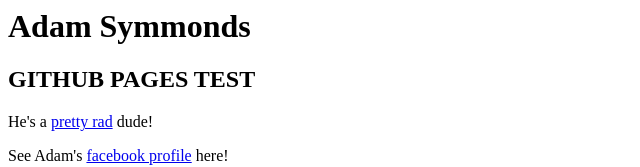
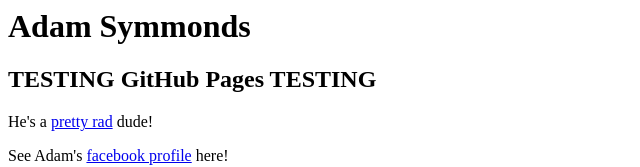
Before and after one commit to adamsymmonds/home, a plain HTML site: page index.html in a window 1280 px wide. Shown: the top 167 px of the page, without its empty margins (0-640 px from the left). Drawn offline with Linux system fonts and the light colour scheme.

Commit message:
Text Update

```diff
--- a/index.html
+++ b/index.html
@@ -3,7 +3,7 @@
     <main>
       <h1>Adam Symmonds</h1>
       <section>
-        <h2>GITHUB PAGES TEST</h2>
+        <h2>TESTING GitHub Pages TESTING</h2>
         <p>He's a <a href="https://scontent-lga3-2.xx.fbcdn.net/v/t31.18172-8/19095546_10211416481425970_6431421007239386982_o.jpg?_nc_cat=105&ccb=1-7&_nc_sid=2a1932&_nc_ohc=vmyAvOX3fdEQ7kNvgH45AOW&_nc_zt=23&_nc_ht=scontent-lga3-2.xx&_nc_gid=AJz-QGIKfI2Mut635D7qd5Y&oh=00_AYCZ723hWpkkBN4NQ2WTpYCbujhxJhAxk1BHHZ6nkE10CA&oe=67565D0B">pretty rad</a> dude!</p>
         <p>See Adam's <a target="_blank" href="https://www.facebook.com/symmonds">facebook profile</a> here!</p>
         <a href="https://www.facebook.com/photo/?fbid=10227486893536229&set=a.1449062104789"><img src="https://scontent-lga3-1.xx.fbcdn.net/v/t39.30808-6/356664207_10227486893456227_4033000632141239839_n.jpg?_nc_cat=110&ccb=1-7&_nc_sid=6ee11a&_nc_ohc=xV8NUfLm6WkQ7kNvgELyoSd&_nc_zt=23&_nc_ht=scontent-lga3-1.xx&_nc_gid=AaIhhE_P3yIRz9r_H18_wNz&oh=00_AYBTWXfr-kBhJo89JoK4wDTIfa3SyZQ4takXTz8JScTwRA&oe=6734C3E7" alt="Adam with his family."></a>
```
